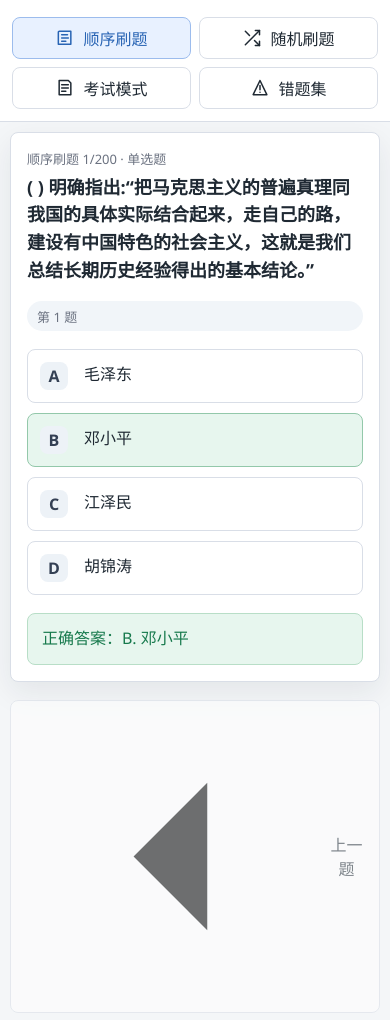
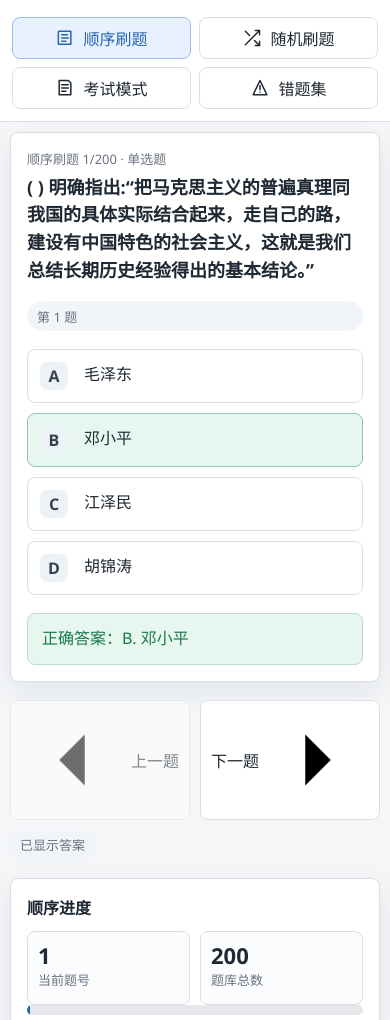
Before and after one commit to yi-pian/maogaishuati, a plain HTML site: page index.html in a window 390 px wide. Shown: the part 63-1083 px from the top of the page. Drawn offline with Linux system fonts and the light colour scheme.

Commit message:
Add files via upload

```diff
--- a/styles.css
+++ b/styles.css
@@ -585,9 +585,27 @@
     grid-template-columns: repeat(5, minmax(0, 1fr));
   }
 
-  .action-group,
-  .action-button,
-  .pager-button {
+  .action-group {
     width: 100%;
   }
+
+  .actions > .status-pill {
+    align-self: flex-start;
+  }
+
+  .action-button {
+    width: 100%;
+  }
+
+  .pager-button {
+    flex: 1 1 0;
+    min-width: 0;
+    min-height: 38px;
+    padding: 8px 10px;
+    white-space: nowrap;
+  }
+
+  .action-group .pager-button + .pager-button {
+    margin-left: 0;
+  }
 }
```
